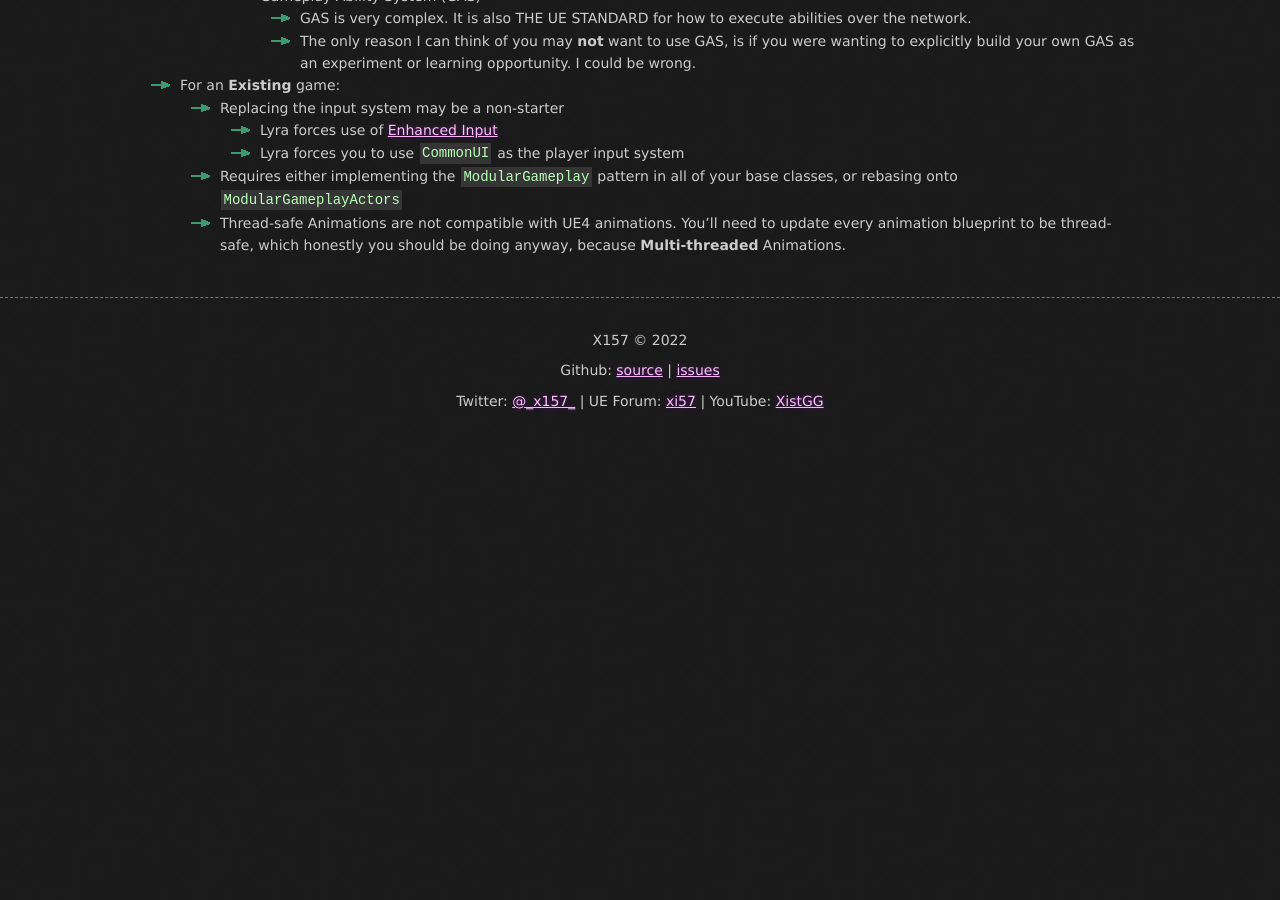
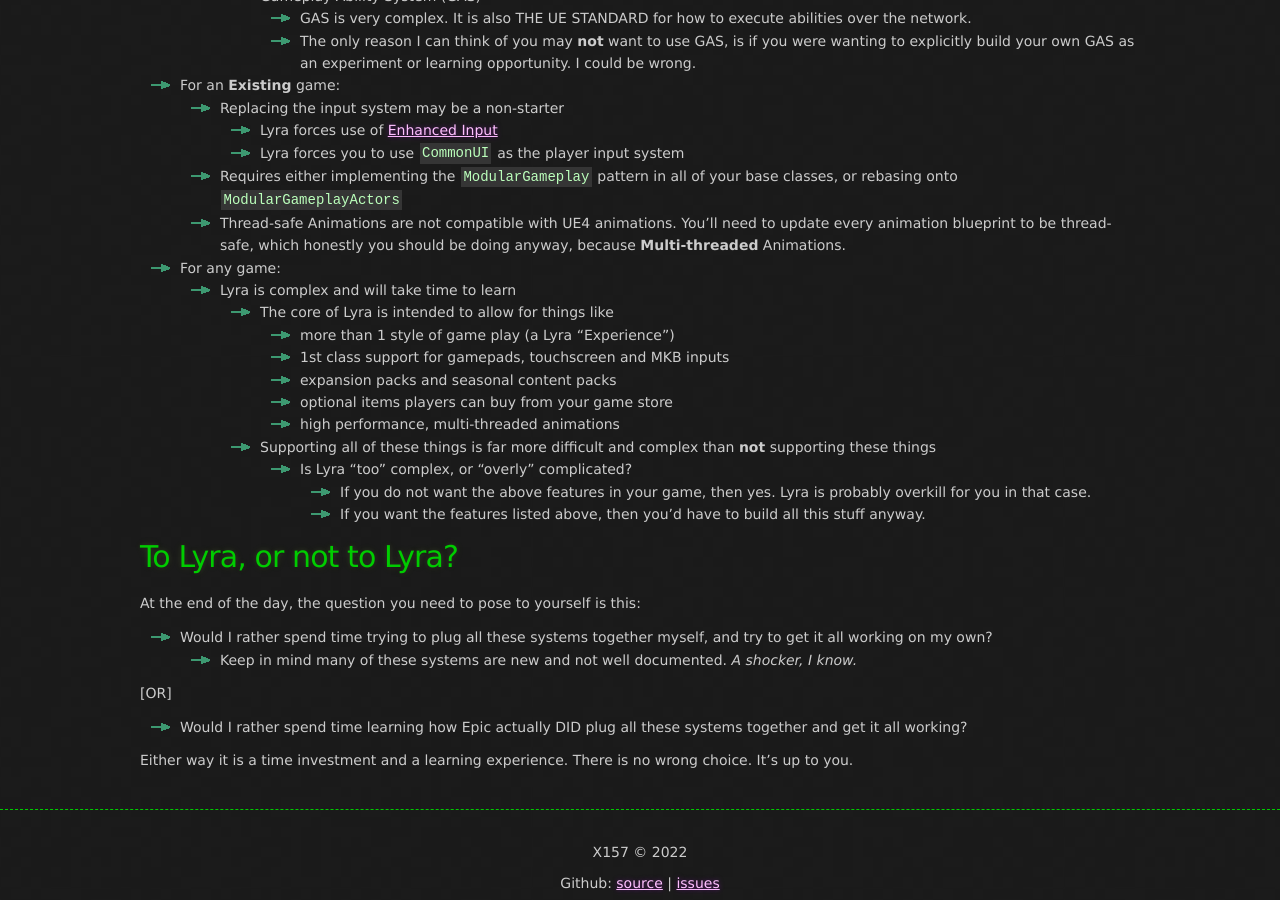
Before and after one commit to x157/x157.github.io, a Jekyll site: the page built from UE5/LyraStarterGame/Pros-and-Cons.md, in a window 1280 px wide and 900 px high, scrolled down 1240 px. Built offline with Jekyll 4.4.1, drawn with Linux system fonts in a browser that asks for light colours; before the commit the page ends 1684 px from its top, so only the background shows below that.

Commit message:
Add Lyra complexity as a Con to its use

```diff
--- a/UE5/LyraStarterGame/Pros-and-Cons.md
+++ b/UE5/LyraStarterGame/Pros-and-Cons.md
@@ -67,3 +67,30 @@
     - Lyra forces you to use `CommonUI` as the player input system
   - Requires either implementing the `ModularGameplay` pattern in all of your base classes, or rebasing onto `ModularGameplayActors`
   - Thread-safe Animations are not compatible with UE4 animations.  You'll need to update every animation blueprint to be thread-safe, which honestly you should be doing anyway, because **Multi-threaded** Animations.
+
+- For any game:
+  - Lyra is complex and will take time to learn
+    - The core of Lyra is intended to allow for things like
+      - more than 1 style of game play (a Lyra "Experience")
+      - 1st class support for gamepads, touchscreen and MKB inputs
+      - expansion packs and seasonal content packs
+      - optional items players can buy from your game store
+      - high performance, multi-threaded animations
+    - Supporting all of these things is far more difficult and complex than **not** supporting these things
+      - Is Lyra "too" complex, or "overly" complicated?
+        - If you do not want the above features in your game, then yes. Lyra is probably overkill for you in that case.
+        - If you want the features listed above, then you'd have to build all this stuff anyway.
+
+# To Lyra, or not to Lyra?
+
+At the end of the day, the question you need to pose to yourself is this:
+
+- Would I rather spend time trying to plug all these systems together myself, and try to get it all working on my own?
+  - Keep in mind many of these systems are new and not well documented. *A shocker, I know.*
+
+[OR]
+
+- Would I rather spend time learning how Epic actually DID plug all these systems together and get it all working?
+
+Either way it is a time investment and a learning experience.  There is no wrong choice.
+It's up to you.
```
